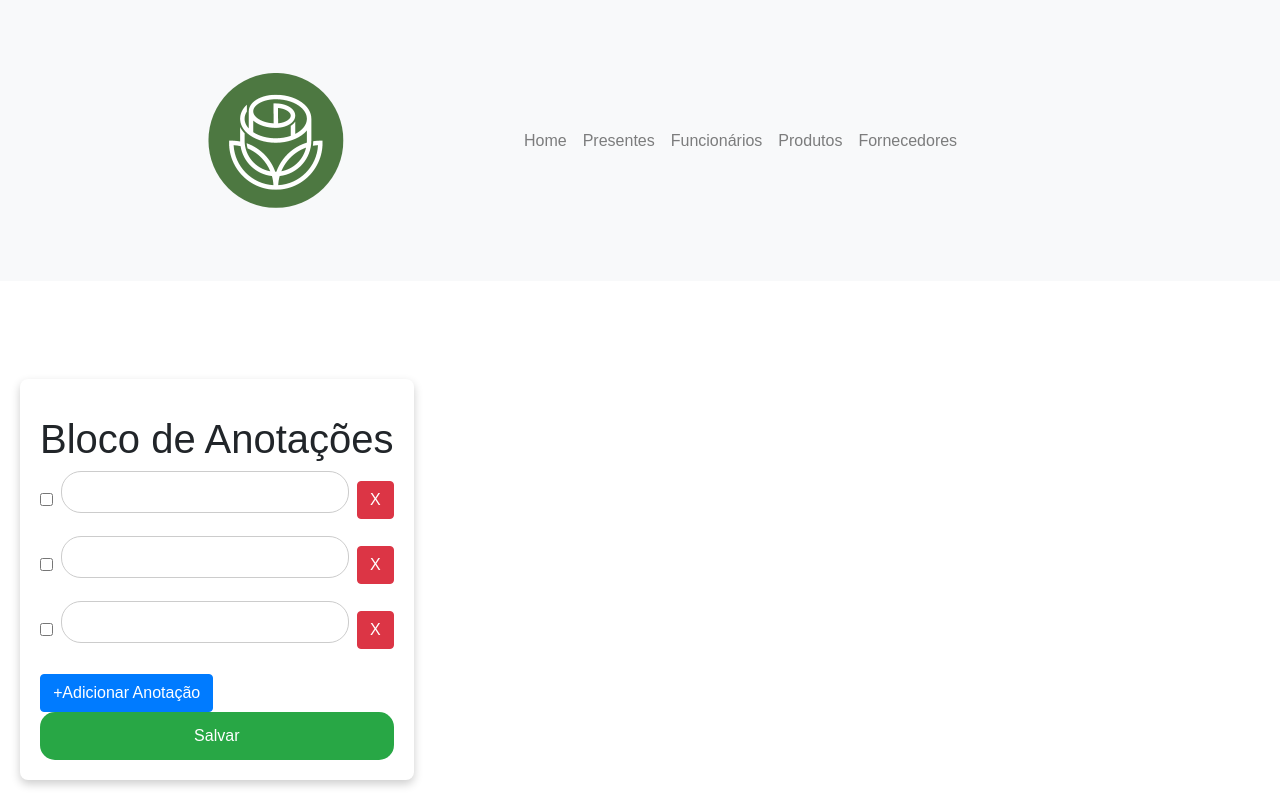
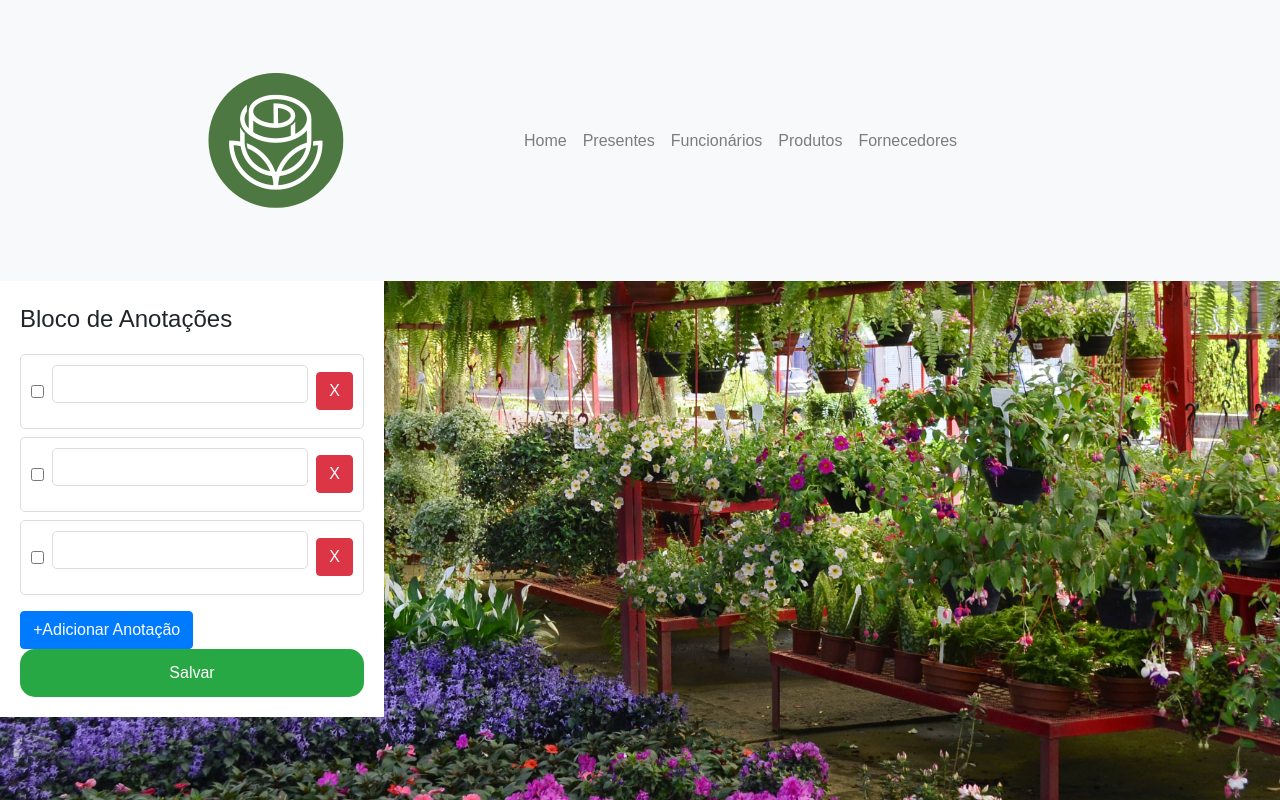
Before and after one commit to Arthurjorge3476/morningFlower, a PHP site: page /painel/home.php in a window 1280 px wide. Run offline with PHP 8.4, Linux system fonts and the light colour scheme.

Commit message:
arrumando o css da tela Home

```diff
--- a/css/telainicial.css
+++ b/css/telainicial.css
@@ -75,39 +75,75 @@ div.container form {
 
 
 
-body {
-  font-family: Arial, Helvetica, sans-serif;
-  margin: 0;
-  padding: 0;
-  display: flex;
-  min-height: 100vh;
-  flex-direction: column;
+
+
+/* Header styles */
+header.corpo {
+  padding: 0px;
+  box-shadow: 10 2px 4px rgba(0, 0, 0, 0.1);
 }
 
-.header {
-  flex-shrink: 0;
+
+
+/* Main content area styles */
+.area-login {
+  background-color: #fff;
+  width: 30%;
+  padding: 20px;
+  box-shadow: 0 2px 4px rgba(0, 0, 0, 0.1);
 }
 
-.main-content {
-  flex-grow: 1;
-  display: flex;
-  justify-content: center;
-  align-items: center;
-  background: url("../img/imagemdefundo.jpg") no-repeat center center;
-  background-size: cover;
-  opacity: 0.6;
+/* Notepad styles */
+
+
+#notepad h1 {
+  font-size: 24px;
+  margin-bottom: 20px;
 }
 
-.area-login {
-  position: absolute;
-  bottom: 0;
-  left: 0;
-  padding: 20px;
+/* Note styles */
+.bloco {
+  padding: 10px;
+  border: 1px solid #ddd;
+  border-radius: 5px;
 }
 
-#notepad {
-  background-color: #fff;
-  border-radius: 8px;
-  padding: 20px;
-  box-shadow: 0 4px 10px rgba(0, 0, 0, 0.2);
+.bloco input[type="checkbox"] {
+  margin-right: 10px;
 }
+
+.bloco input[type="text"] {
+  flex: 1;
+  border: 1px solid #ddd;
+  border-radius: 5px;
+  padding: 5px;
+}
+
+/* Button styles */add-note-btn {
+  margin-top: 20px;
+}
+
+.add-note-btn button {
+  margin-right: 10px;
+}
+
+/* Adjust the mobile menu icon color */
+.navbar-toggler-icon {
+  color: #000; /* Change to the desired color */
+}
+
+
+/*
+nav.navbar{
+  width: 100000px;
+  padding: 12px;
+  display: flex;
+  border-radius: 15px;
+  align-items: center;
+  background-color: #23232e;
+  display: flex;
+  justify-content: space-around;
+  align-items: center;
+  font-family: system-ui, -apple-system, Helvetica, Arial, sans-serif;
+  height: 8vh;
+}*/
--- a/painel/home.php
+++ b/painel/home.php
@@ -46,8 +46,8 @@ if ($content !== '') {
     <script src="https://cdn.jsdelivr.net/npm/@popperjs/core@2.9.1/dist/umd/popper.min.js"></script>
     <script src="https://stackpath.bootstrapcdn.com/bootstrap/4.5.2/js/bootstrap.min.js"></script>
 </head>
-<body>
-    <header>
+<body class="login">
+    <header class="corpo">
         <nav class="navbar navbar-expand-lg navbar-light bg-light">
             <div class="logo">
                 <img src="../img/logo.png.png">
@@ -79,7 +79,7 @@ if ($content !== '') {
 
     <div class="area-login">
         <div id="notepad">
-            <h1 class="mt-3">Bloco de Anotações</h1>
+            <h1 class="mt-1">Bloco de Anotações</h1>
             <form method="POST">
                 <ul id="notes-list" class="list-unstyled">
                     <?php foreach ($notes as $index => $note): ?>
@@ -90,7 +90,7 @@ if ($content !== '') {
                         </li>
                     <?php endforeach; ?>
                 </ul>
-                <div class="add-note-btn mt-3">
+                <div class="add-note-btn mt-1">
                     <button type="button" class="btn btn-primary" onclick="addNote()"><i>+</i>Adicionar Anotação</button>
                     <button type="submit" name="save-btn" class="btn btn-success">Salvar</button>
                 </div>
```
